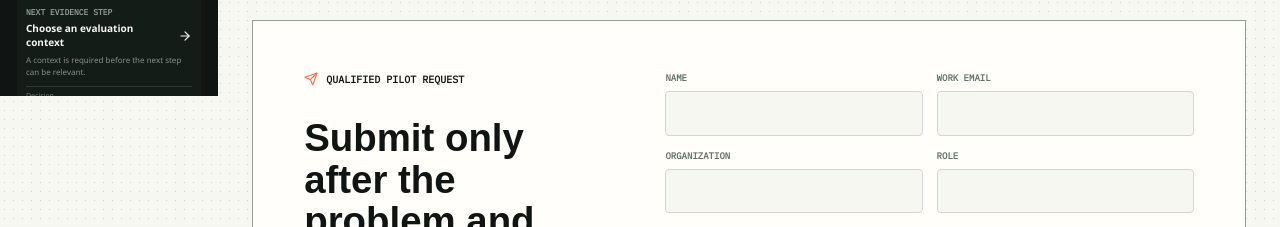
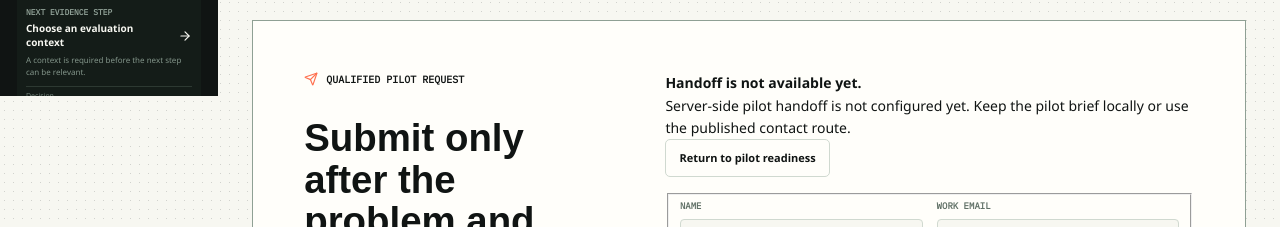
Before and after one commit to vvseweedno/haven, a Next.js app in the folder apps/web/: page /pilot in a window 1280 px wide. Shown: the part 704-931 px from the top of the page. Built offline with nearby package versions, Linux system fonts and the light colour scheme; no server answers.

Commit message:
CX: prevent users from filling an unavailable pilot handoff

```diff
--- a/apps/web/components/PilotIntake.tsx
+++ b/apps/web/components/PilotIntake.tsx
@@ -1,5 +1,6 @@
 "use client";
 
+import Link from "next/link";
 import { useEffect, useMemo, useState } from "react";
 import { ArrowUpRight, CheckCircle2, Send, ShieldCheck } from "lucide-react";
 import { dispatchMeasurement } from "@/lib/measurement";
@@ -196,6 +197,26 @@ export function PilotIntake() {
       </div>
 
       <form className="pilot-intake-form" onSubmit={submit}>
+        {status !== null && !status.configured ? (
+          <div className="pilot-intake-unavailable" role="status">
+            <strong>
+              {localize(locale, "Handoff is not available yet.", "Передача запроса пока недоступна.")}
+            </strong>
+            <p>{copy.unavailable}</p>
+            <div className="button-row">
+              <Link href="/delivery#pilot-readiness" className="button">
+                {localize(locale, "Return to pilot readiness", "Вернуться к готовности пилота")}
+              </Link>
+              {status.contactUrl ? (
+                <a className="button" href={status.contactUrl}>
+                  {copy.direct}
+                </a>
+              ) : null}
+            </div>
+          </div>
+        ) : null}
+
+        <fieldset className="pilot-intake-fields" disabled={!status?.configured}>
         <div className="pilot-intake-grid">
           <label>
             <span>{copy.name}</span>
@@ -270,6 +291,7 @@ export function PilotIntake() {
             {message}
           </p>
         ) : null}
+        </fieldset>
       </form>
     </section>
   );
```
